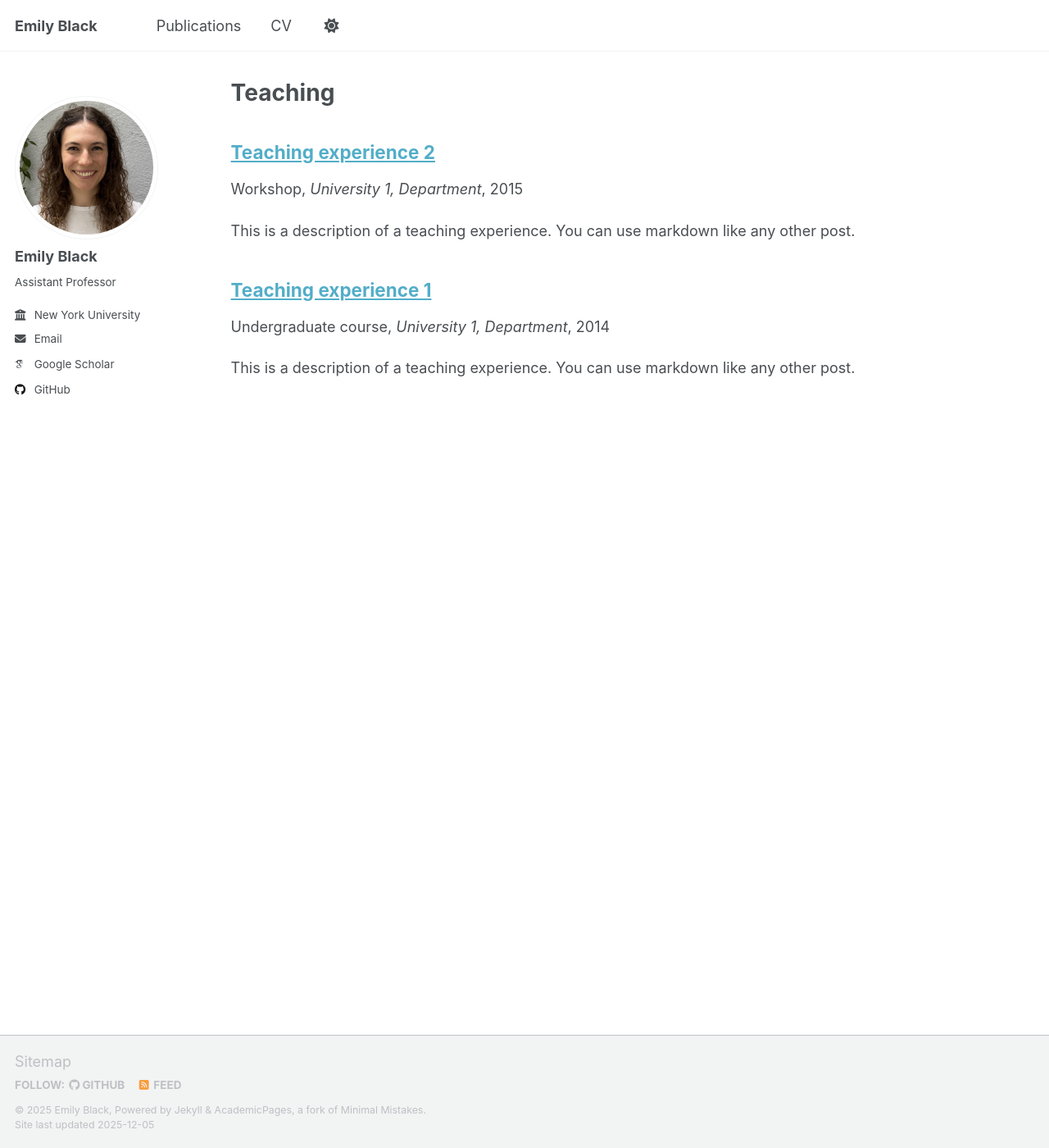
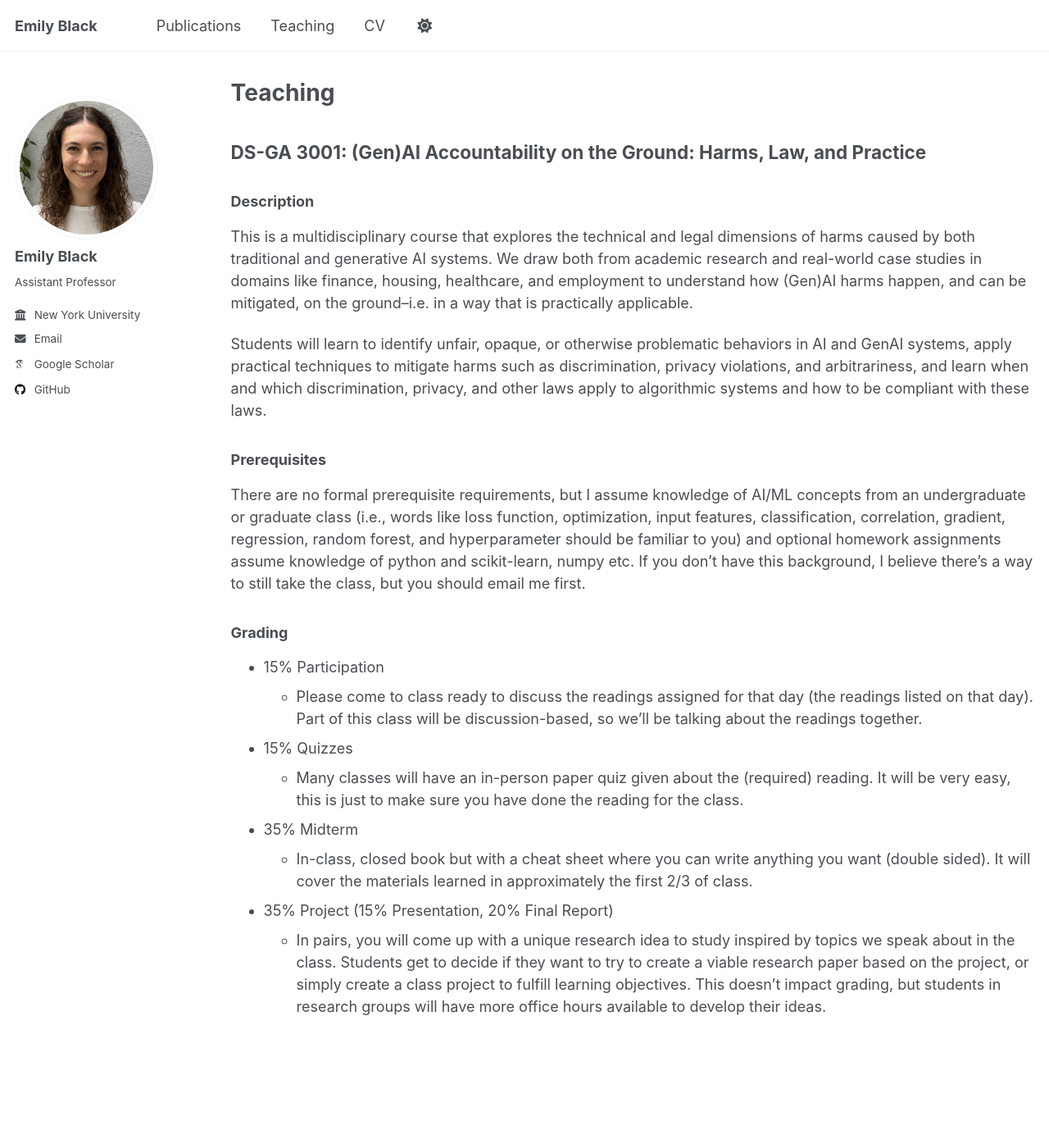
Before and after one commit to emblack/emblack.github.io, a Jekyll site: the page built from _pages/teaching.md, in a window 1280 px wide and 1400 px high. Shown: the whole window at 82% size. Built offline with Jekyll 4.4.1, drawn with Linux system fonts in a browser that asks for light colours; some web fonts are replaced; a script that is not in the unit is left out.

Commit message:
add classes

```diff
--- a/_data/navigation.yml
+++ b/_data/navigation.yml
@@ -11,6 +11,9 @@ main:
   - title: "Publications"
     url: /publications/
 
+  - title: "Teaching"
+    url: /teaching/
+
   # - title: "Lab"
   #   url: /lab/
 
--- a/_pages/teaching.html
+++ b/_pages/teaching.html
@@ -1,4 +1,4 @@
----
+<!-- ---
 layout: archive
 title: "Teaching"
 permalink: /teaching/
@@ -9,4 +9,4 @@ author_profile: true
 
 {% for post in site.teaching reversed %}
   {% include archive-single.html %}
-{% endfor %}
+{% endfor %} -->
--- /dev/null
+++ b/_pages/teaching.md
@@ -0,0 +1,29 @@
+---
+layout: archive
+title: "Teaching"
+permalink: /teaching/
+author_profile: true
+---
+
+## DS-GA 3001: (Gen)AI Accountability on the Ground: Harms, Law, and Practice
+
+### Description
+
+This is a multidisciplinary course that explores the technical and legal dimensions of harms caused by both traditional and generative AI systems. We draw both from academic research and real-world case studies in domains like finance, housing, healthcare, and employment to understand how (Gen)AI harms happen, and can be mitigated, on the ground–i.e. in a way that is practically applicable.
+
+Students will learn to identify unfair, opaque, or otherwise problematic behaviors in AI and GenAI systems, apply practical techniques to mitigate harms such as discrimination, privacy violations, and arbitrariness, and learn when and which discrimination, privacy, and other laws apply to algorithmic systems and how to be compliant with these laws.
+
+### Prerequisites
+
+There are no formal prerequisite requirements, but I assume knowledge of AI/ML concepts from an undergraduate or graduate class (i.e., words like loss function, optimization, input features, classification, correlation, gradient, regression, random forest, and hyperparameter should be familiar to you) and optional homework assignments assume knowledge of python and scikit-learn, numpy etc. If you don’t have this background, I believe there’s a way to still take the class, but you should email me first.
+
+### Grading
+
+- 15% Participation
+  - Please come to class ready to discuss the readings assigned for that day (the readings listed on that day). Part of this class will be discussion-based, so we’ll be talking about the readings together.
+- 15% Quizzes
+  - Many classes will have an in-person paper quiz given about the (required) reading. It will be very easy, this is just to make sure you have done the reading for the class.
+- 35% Midterm
+  - In-class, closed book but with a cheat sheet where you can write anything you want (double sided). It will cover the materials learned in approximately the first 2/3 of class.
+- 35% Project (15% Presentation, 20% Final Report)
+  - In pairs, you will come up with a unique research idea to study inspired by topics we speak about in the class. Students get to decide if they want to try to create a viable research paper based on the project, or simply create a class project to fulfill learning objectives. This doesn’t impact grading, but students in research groups will have more office hours available to develop their ideas.
```
